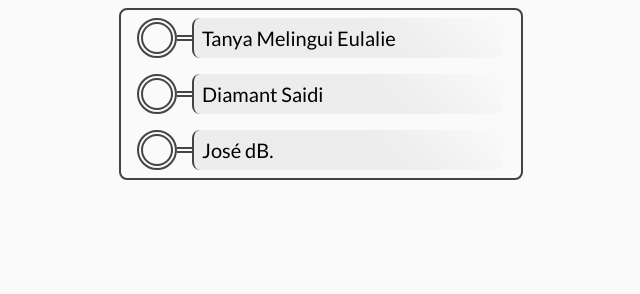
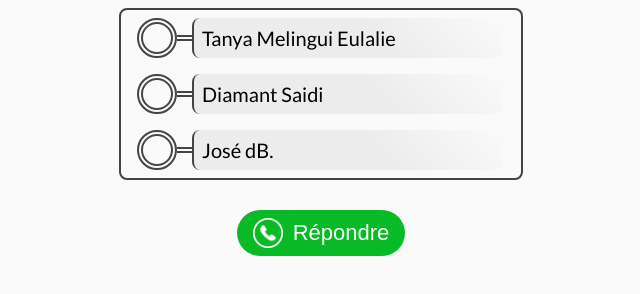
Before and after one commit to dreamteamflow/website, a plain HTML site: page ring-ring/index.html in a window 1280 px wide. Shown: the whole page, without its empty margins (319-959 px from the left). Drawn offline with nearby package versions, Linux system fonts and the light colour scheme.

Commit message:
Add a button to answer call on click

```diff
--- a/ring-ring/index.html
+++ b/ring-ring/index.html
@@ -33,6 +33,11 @@
         </div>
       </div>
     </div>
+    <div class="button-container">
+      <button class="answer-button">
+        <img src="phone.png" alt="repondre"> Répondre
+      </button>
+    </div>
   </main>
   <script src="https://ajax.googleapis.com/ajax/libs/jquery/3.6.0/jquery.min.js"></script>
   <script src="ring.js"></script>
--- a/ring-ring/ring.css
+++ b/ring-ring/ring.css
@@ -80,6 +80,33 @@ main {
   z-index: 13;
 }
 
+.button-container {
+  margin-top: 30px;
+}
+.button-container .answer-button {
+  display: flex;
+  max-width: 400px;
+  border: none;
+  background-color: rgb(8, 187, 38);
+  border-radius: 50px;
+  margin: auto;
+  padding: 8px 16px;
+  font-size: 22px;
+  color: #fff;
+  line-height: 30px;
+  cursor: pointer;
+  outline: none;
+}
+.button-container .answer-button:hover {
+  background-color: rgb(7, 133, 28);
+}
+.button-container .answer-button img {
+  width: 30px;
+  height: 30px;
+  margin-right: 10px;
+  filter: invert(1);
+}
+
 /* COLORS */
 .yellow {
   background-color: yellow;
```
